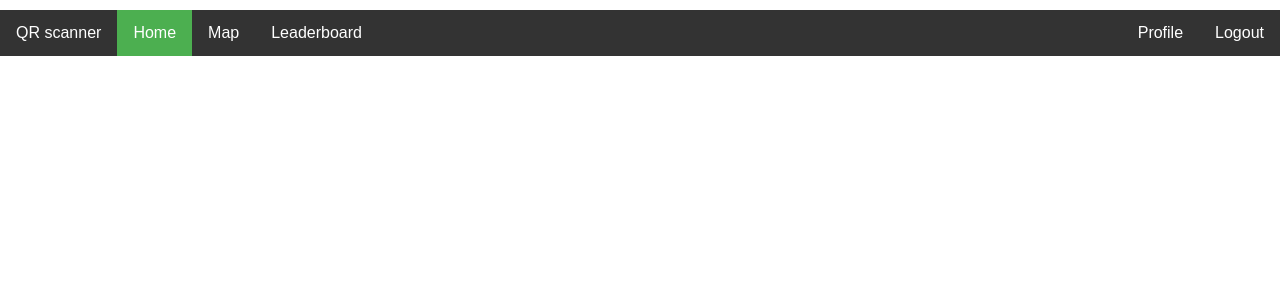
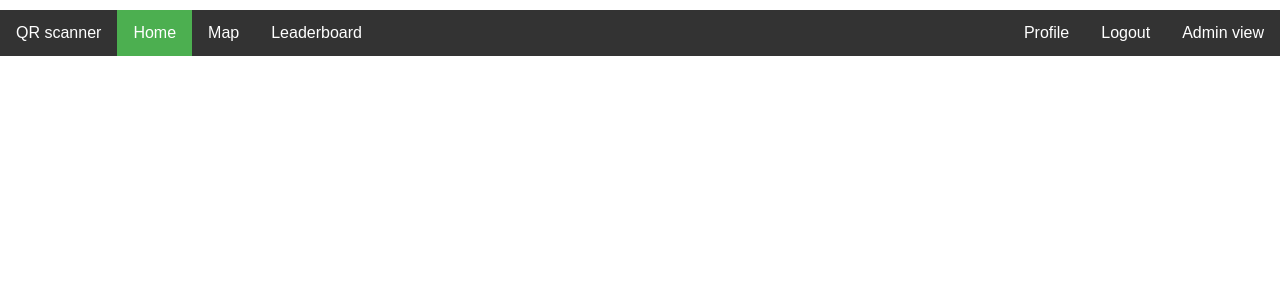
Before and after one commit to JamesGower0/ECM-2434, a Django app: page /application/navBar/ in a window 1280 px wide. Shown: the top 300 px of the page. Run offline with Django 5.2, Linux system fonts and the light colour scheme; a user stored in the database is signed in.

Commit message:
added admin navbar and admin account

```diff
--- a/groupproject/application/templates/navBar.html
+++ b/groupproject/application/templates/navBar.html
@@ -43,6 +43,9 @@ Authors: James Gower -->
 
     <body>
         <ul class="ulNB">
+            {% if user.is_superuser %}
+            <li class="liNB" style="float:right"><a href="{% url 'admin:login' %}">Admin view</a></li>
+            {% endif %}
             {% if user.is_authenticated %}
             <li class="liNB" style="float:right"><a href="{% url 'logout' %}">Logout</a></li>
             <li class="liNB" style="float:right"><a href="{% url 'profile' %}">Profile</a></li>
```
Also changed, not shown: groupproject/application/views.py (line endings or trailing spaces), groupproject/db.sqlite3.
